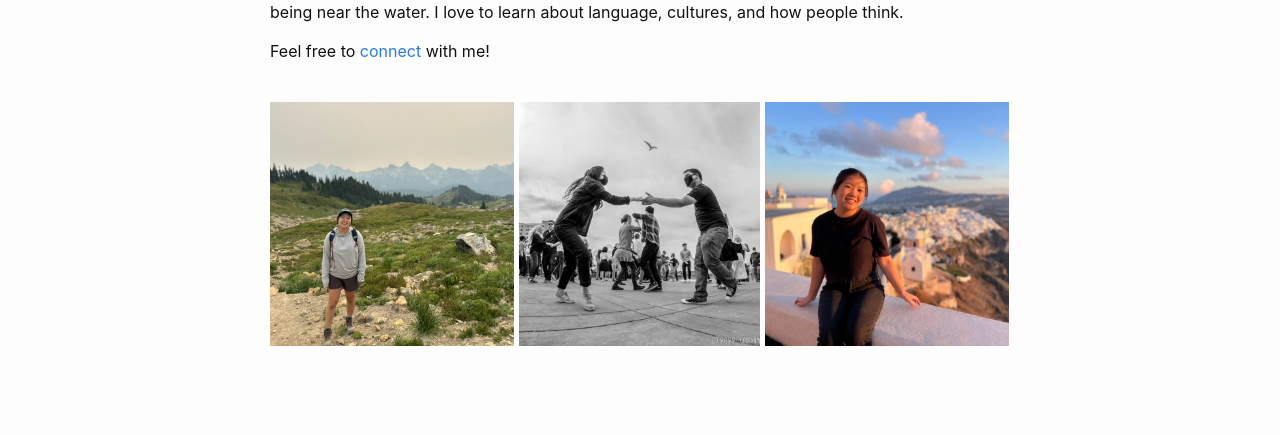
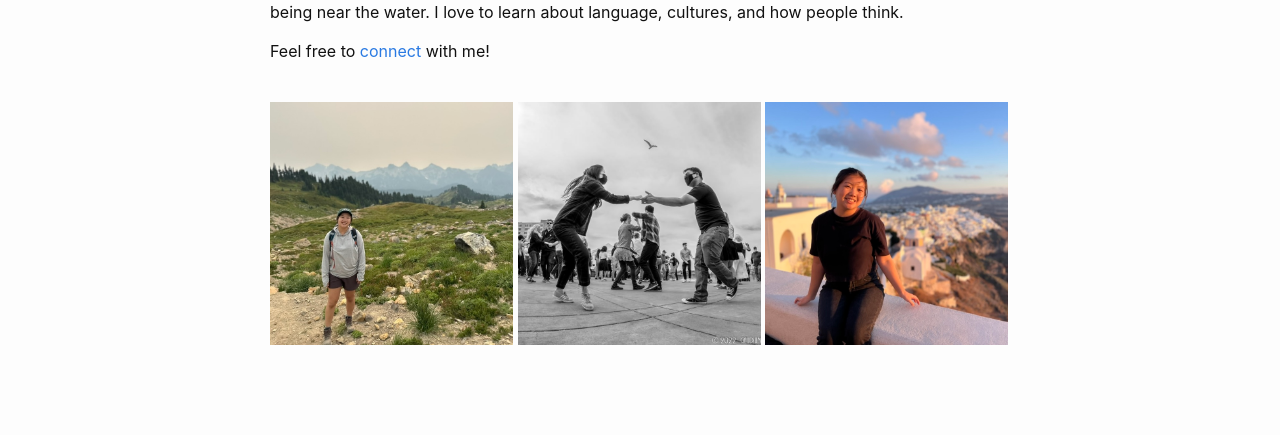
Before and after one commit to irisgau/irisgau.github.io, a Jekyll site: the page built from docs/index.markdown, in a window 1280 px wide. Shown: the part 155-590 px from the top of the page. Built offline with Jekyll 4.4.1, drawn with Linux system fonts in a browser that asks for light colours.

Commit message:
image size

```diff
--- a/docs/index.markdown
+++ b/docs/index.markdown
@@ -12,9 +12,9 @@ I find joy traveling, dancing, and learning new things. I find peace cooking, fo
 Feel free to [connect](https://www.linkedin.com/in/irisgau/) with me!
 
 <br>
-![Mt. Rainier](/assets/images/about/me-2.jpeg){: height="244" }
-![Mt. Rainier](/assets/images/about/me-3.jpeg){: height="244" }
-![Mt. Rainier](/assets/images/about/me-1.jpeg){: height="244" }
+![Mt. Rainier](/assets/images/about/me-1.jpeg){: height="243" }
+![Mt. Rainier](/assets/images/about/me-2.jpeg){: height="243" }
+![Mt. Rainier](/assets/images/about/me-3.jpeg){: height="243" }
 
 <br>
 
```
Also changed, not shown: docs/assets/images/about/me-1.jpeg, docs/assets/images/about/me-2.jpeg, docs/assets/images/about/me-3.jpeg, 2 other files.
